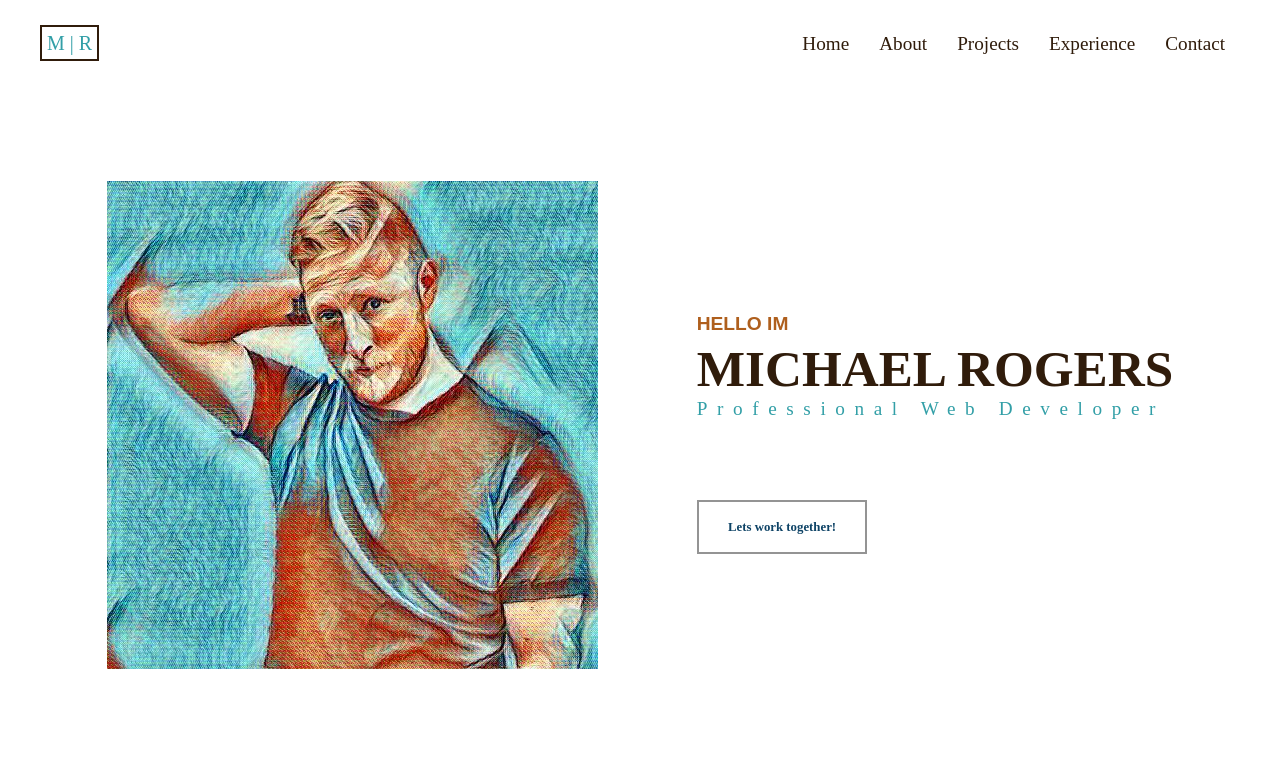
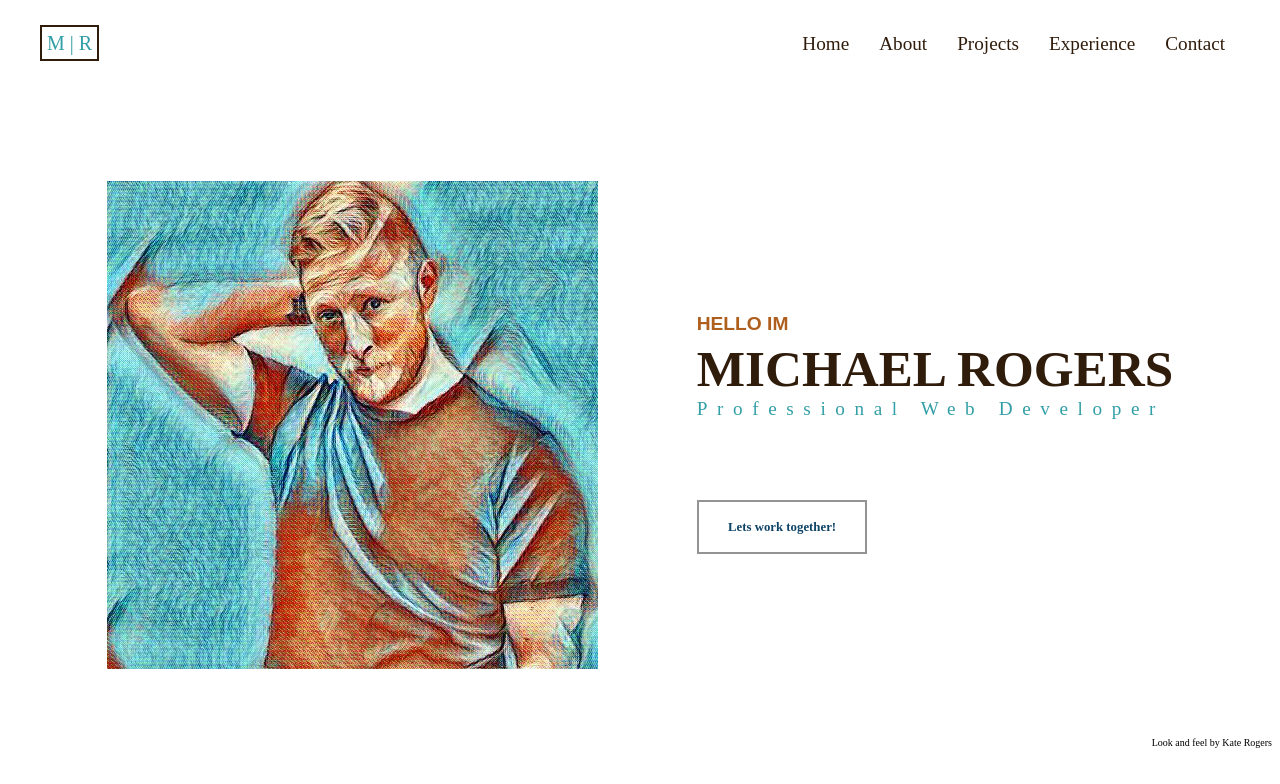
Before and after one commit to mrogers23458/nextJs-portfolio, a Next.js app: page / in a window 1280 px wide. Shown: the top 784 px of the page. Built offline with nearby package versions, Linux system fonts and the light colour scheme.

Commit message:
updated credits

```diff
--- a/pages/index.js
+++ b/pages/index.js
@@ -1,26 +1,33 @@
-import Head from 'next/head'
-import Image from 'next/image'
-import styles from '../styles/Home.module.css'
-import webPimage from '../public/images/colorizeMewpFormat.webp'
-import pngImage from '../public/images/colorizeMe.png'
+import Image from "next/image";
+import webPimage from "../public/images/colorizeMewpFormat.webp";
+import pngImage from "../public/images/colorizeMe.png";
 
-export default function Home () {
-
+export default function Home() {
   const contactRedirect = function () {
-      window.location.href='/contact'
-  }
+    window.location.href = "/contact";
+  };
 
   const ImgWithFallback = ({
     src,
     fallback,
-      className = 'profile-pic',
-      type = 'image/webp',
+    className = "profile-pic",
+    type = "image/webp",
     ...delegated
   }) => {
     return (
-        <picture >
-          <source alt='blonde man headshot' className={className} srcSet={src} type={type} />
-          <Image alt='blonde man headshot' className={className} src={fallback} {...delegated} />
+      <picture>
+        <source
+          alt="blonde man headshot"
+          className={className}
+          srcSet={src}
+          type={type}
+        />
+        <Image
+          alt="blonde man headshot"
+          className={className}
+          src={fallback}
+          {...delegated}
+        />
       </picture>
     );
   };
@@ -38,6 +45,13 @@ export default function Home () {
       <div className="profile-img-box">
         <ImgWithFallback src={webPimage} fallback={pngImage} alt="Some photo" />
       </div>
+      <footer>
+        {" "}
+        <p className="credits">
+          {" "}
+          Look and feel by <span>Kate Rogers</span>
+        </p>
+      </footer>
     </div>
-  )
+  );
 }
--- a/styles/globals.css
+++ b/styles/globals.css
@@ -6,6 +6,10 @@
   --pitch: #000000;
   --bright: #329fa7;
   --logo: #21945a;
+}
+
+.credits {
+  font-size: 10px;
 }
 
 
@@ -80,6 +84,12 @@ body {
 }
 
 /* home page */
+footer {
+  position: absolute;
+  right: 0;
+  top: 80vh;
+}
+
 .page-one-box {
   height: 75vh;
   padding-top: 5vh;
@@ -87,6 +97,7 @@ body {
   flex-direction: row-reverse;
   justify-content: space-evenly;
   align-items: center;
+  position: relative;
 }
 
 .page-one-text-box {
@@ -497,8 +508,16 @@ body {
 @media (max-width: 640px), (max-aspect-ratio: 4/3) {
 
   .App {
+    position: relative;
     height: 100vh;
     overflow-x: hidden;
+  }
+
+  footer {
+    position: absolute;
+    top: 85vh;
+
+
   }
   /* navbar */
   .top-nav {
@@ -586,6 +605,7 @@ body {
   .page-one-box {
     display: flex;
     flex-direction: column;
+    position: relative
     }
 
   .hello-text {
@@ -603,7 +623,7 @@ body {
 
   .work-together-box {
     position: absolute;
-    top: 90vh;
+    top: 80vh;
     left: 30vw;
   }
 
```
Lines whose indentation alone changed are shown as unchanged.
